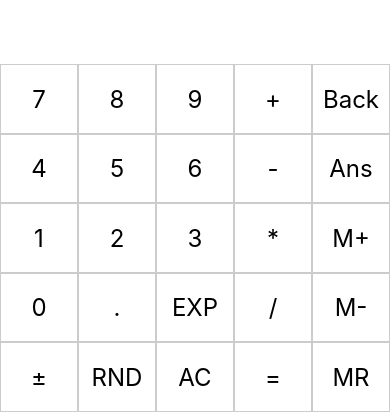
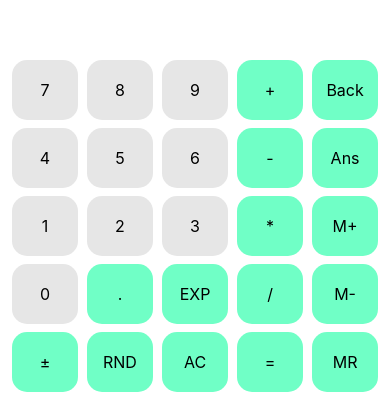
Before and after one commit to CenVCN/CalculatorApp, a React Native app: screen / in a window 390 px wide. Shown: the part 432-844 px from the top of the page. Built offline with nearby package versions, Linux system fonts and the light colour scheme.

Commit message:
Updated Final Code
Updated the full code for css changes

```diff
--- a/App.js
+++ b/App.js
@@ -1,19 +1,29 @@
-import React, { useState } from 'react';
-import {SafeAreaView, StatusBar, StyleSheet, Text, TextInput, TouchableOpacity, View} from 'react-native';
+import React, { useState, useEffect } from 'react';
+import { SafeAreaView, StatusBar, StyleSheet, Text, TextInput, TouchableOpacity, View, Dimensions } from 'react-native';
 
 const App = () => {
-
-  // Making Variables and their setters
   const [input, setInput] = useState('');
   const [result, setResult] = useState('');
   const [memory, setMemory] = useState(0);
   const [useAns, setUseAns] = useState(false);
+  const [isLandscape, setIsLandscape] = useState(Dimensions.get('window').width > Dimensions.get('window').height);
 
-  // Function to handle button press
+  const handleOrientationChange = ({ window }) => {
+    setIsLandscape(window.width > window.height);
+  };
+
+  useEffect(() => {
+    const subscription = Dimensions.addEventListener('change', handleOrientationChange);
+    return () => {
+      subscription?.remove();
+    };
+  }, []);
+
   const onButtonPress = (button) => {
     switch (button) {
       case '=':
-        calculateResult();
+        setUseAns(true);
+        setInput('');
         break;
       case 'AC':
         clearInput();
@@ -43,20 +53,20 @@ const App = () => {
         recallMemory();
         break;
       default:
-        setInput(input + button);
+        setInput(prevInput => prevInput + button);
     }
   };
 
-  const calculateResult = () => {
+  useEffect(() => {
     try {
-      const evalResult = eval(input); // Evaluates the string of inputs and which operation is being used
-      setResult(evalResult);          // Calls setter for result text to be displayed
-      setInput('');                   // Resets the input text to 'empty' and just displays result
-      setUseAns(true);                // To handle ANS operation
+      if (input) {
+        const evalResult = eval(input);
+        setResult(evalResult.toString());
+      }
     } catch (error) {
-      setResult('Error');             // Calls setter for result text to display "Error"
+      setResult('Error');
     }
-  };
+  }, [input]);
 
   const clearInput = () => {
     setInput('');
@@ -64,129 +74,195 @@ const App = () => {
   };
 
   const backspace = () => {
-    setInput(input.slice(0, -1));     // Erases string value of input from right to left
+    setInput(prevInput => prevInput.slice(0, -1));
   };
 
   const handleExp = () => {
-    setInput(input + 'e');
+    setInput(prevInput => prevInput + 'e');
   };
 
   const toggleSign = () => {
-    if (input.startsWith('-')) {      // If input is negative
-      setInput(input.slice(1));         // Erases negative sign
-    } else {
-      setInput('-' + input);         // Else adds a '-' char in front of input
-    }
+    setInput(prevInput => prevInput.startsWith('-') ? prevInput.slice(1) : '-' + prevInput);
   };
 
   const roundResult = () => {
     if (result) {
-      const roundedResult = Math.round(result);  // Rounds off result to whole number
-      setResult(roundedResult);
+      const roundedResult = Math.round(parseFloat(result));
+      setResult(roundedResult.toString());
     }
   };
 
   const usePreviousResult = () => {
-    if (useAns && result !== '') {            // If value of ANS and result DOES NOT equal to 'empty'
-      setInput(input + result.toString());    // Sets input and adds "ANS" with value of previous result
+    if (useAns && result !== '') {
+      setInput(prevInput => prevInput + result);
     }
   };
 
   const addToMemory = () => {
     if (result) {
-      setMemory(memory + parseFloat(result));
+      setMemory(prevMemory => prevMemory + parseFloat(result));
     }
   };
 
   const subtractFromMemory = () => {
     if (result) {
-      setMemory(memory - parseFloat(result));
+      setMemory(prevMemory => prevMemory - parseFloat(result));
     }
   };
 
   const recallMemory = () => {
-    setInput(input + memory.toString());
+    setInput(prevInput => prevInput + memory.toString());
   };
 
+  const rows = [
+    ['7', '8', '9', '+', 'Back'],
+    ['4', '5', '6', '-', 'Ans'],
+    ['1', '2', '3', '*', 'M+'],
+    ['0', '.', 'EXP', '/', 'M-'],
+    ['±', 'RND', 'AC', '=', 'MR']
+  ];
+
   return (
-    <SafeAreaView style = {styles.container}>
-      <StatusBar style = "auto"/>
-
-        <View style = {styles.solutionContainer}>
-          <Text style = {styles.solutionText}>{result}</Text>
-        </View>
-        <View style = {styles.inputContainer}>
+    <SafeAreaView style={styles.container}>
+      <StatusBar style="auto" />
+      {isLandscape ? (
+        <View style={styles.landscapeContainer}>
+          <View style={styles.displayContainerLandscape}>
             <TextInput
-            style = {styles.inputText}
-            value = {input}
+              style={styles.inputText}
+              value={input}
               onChangeText={setInput}
               keyboardType='numeric'
             />
+            <Text style={styles.solutionText}>{result}</Text>
           </View>
-        <View style = {styles.buttonContainer}>
-            {['7', '8', '9', '+', 'Back', '4', '5', '6', '-', 'Ans', '1', '2', '3', '*', 'M+', '0', '.', 'EXP', '/', 'M-', '±', 'RND', 'AC', '=', 'MR'].map(
-              (item, index) =>(
+          <View style={styles.buttonContainerLandscape}>
+            {rows.map((row, rowIndex) => (
+              <View key={rowIndex} style={styles.buttonRow}>
+                {row.map((item, index) => (
                   <TouchableOpacity
-                  key = {index}
-                  style = {styles.button}
-                  onPress={()=> onButtonPress(item)}
+                    key={index}
+                    style={[styles.button, item.match(/[0-9]/) ? styles.numberButton : null]}
+                    onPress={() => onButtonPress(item)}
                   >
-                    <Text style = {styles.buttonText}>{item}</Text>
+                    <Text style={styles.buttonText}>{item}</Text>
                   </TouchableOpacity>
-              )
+                ))}
+              </View>
+            ))}
+          </View>
+        </View>
+      ) : (
+        <View style={styles.portraitContainer}>
+          <View style={styles.displayContainer}>
+            <TextInput
+              style={styles.inputText}
+              value={input}
+              onChangeText={setInput}
+              keyboardType='numeric'
+            />
+            <Text style={styles.solutionText}>{result}</Text>
+          </View>
+          <View style={styles.buttonContainer}>
+            {rows.map((row, rowIndex) => (
+              <View key={rowIndex} style={styles.buttonRow}>
+                {row.map((item, index) => (
+                  <TouchableOpacity
+                    key={index}
+                    style={[styles.button, item.match(/[0-9]/) ? styles.numberButton : null]}
+                    onPress={() => onButtonPress(item)}
+                  >
+                    <Text style={styles.buttonText}>{item}</Text>
+                  </TouchableOpacity>
+                ))}
+              </View>
+            ))}
+          </View>
+        </View>
       )}
-          </View>
     </SafeAreaView>
   );
 };
 
 const styles = StyleSheet.create({
-  container:{  //Entire screen container
-    flex:1,
+  container: {
+    flex: 1,
   },
 
-  solutionContainer: { //Container for the result
-    flex:1,
+  portraitContainer: {
+    flex: 1,
+    flexDirection: 'column',
+  },
+
+  landscapeContainer: {
+    flex: 1,
+    flexDirection: 'row',
+  },
+
+  displayContainer: {
+    flex: 2,
+    justifyContent: 'flex-end',
+    alignItems: 'flex-end',
+    padding: 10,
+  },
+
+  displayContainerLandscape: {
+    flex: 1,
     justifyContent: 'center',
     alignItems: 'flex-end',
+    padding: 10,
   },
 
-  solutionText: { //Styling for result text
-    fontSize: 40
+  inputText: {
+    fontSize: 30,
+    color: '#c7c7c7',
+    width: '100%',
+    textAlign: 'right',
   },
 
-  inputContainer: { //Container for inputs
-    flex:9,
-    justifyContent: 'center',
-    alignItems: 'flex-end',
-    background: 'green',
+  solutionText: {
+    fontSize: 65,
+    color: '#000',
+    textAlign: 'right',
   },
 
-  inputText: { //Styling for input text
-    fontSize: 30,
+  buttonContainer: {
+    flex: 3,
+    paddingHorizontal: 12,
+    paddingBottom: 12,
+    justifyContent: 'flex-end',
   },
 
-  buttonContainer: { //Number and operations button container
-    flex: 7,
-    flexDirection: 'row',
-    flexWrap: 'wrap',
+  buttonContainerLandscape: {
+    flex: 2,
+    paddingHorizontal: 12,
+    paddingBottom: 12,
+    justifyContent: 'flex-end',
   },
 
-  button: { //Button size and styling
-    fontSize: 20,
-    width: "20%", //this adjusts columns
-    height: "20%",
+  buttonRow: {
+    flexDirection: 'row',
+    justifyContent: 'space-between',
+    marginBottom: 8,
+  },
+
+  button: {
+    fontSize: 18,
+    width: '18%',
+    height: 60,
     justifyContent: 'center',
     alignItems: 'center',
-    borderWidth: 1,
-    borderColor: "#ccc",
+    borderRadius: 15,
+    backgroundColor: '#70FFC6',
   },
 
-  buttonText: { // Number and operations button text styling
-    fontSize: 24,
+  numberButton: {
+    backgroundColor: '#e6e6e6',
+  },
+
+  buttonText: {
+    fontSize: 16,
   }
-
-
-})
+});
 
 export default App;
```
Lines whose indentation alone changed are shown as unchanged.
